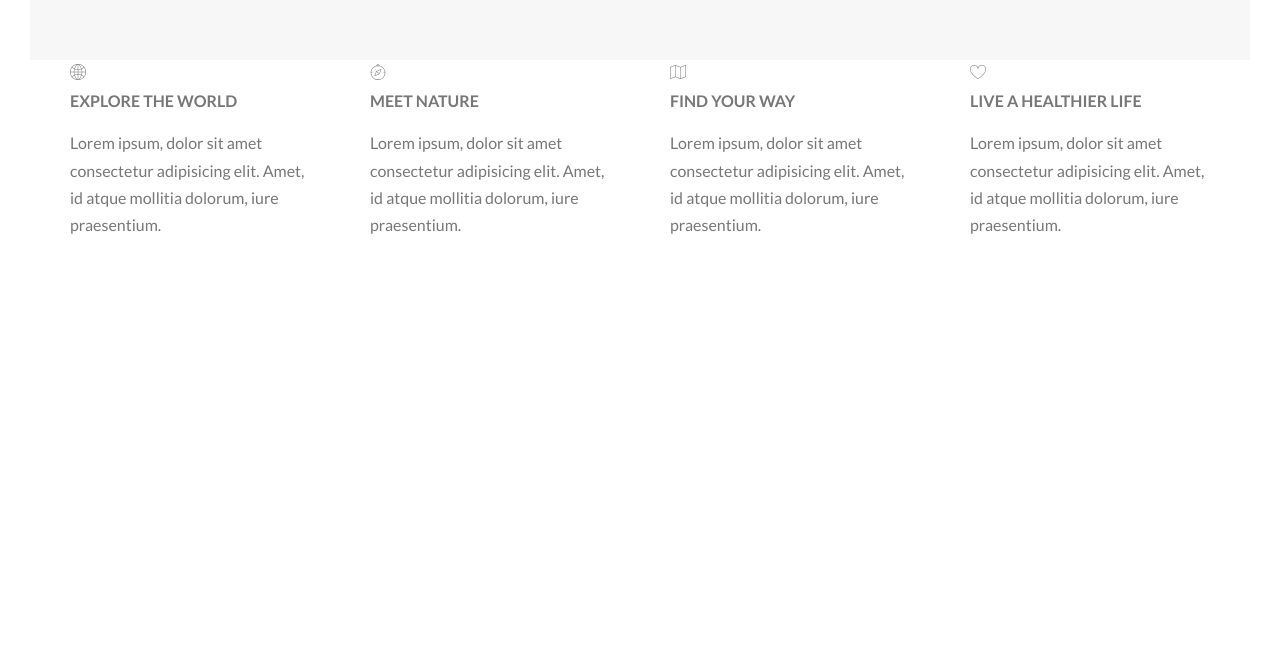
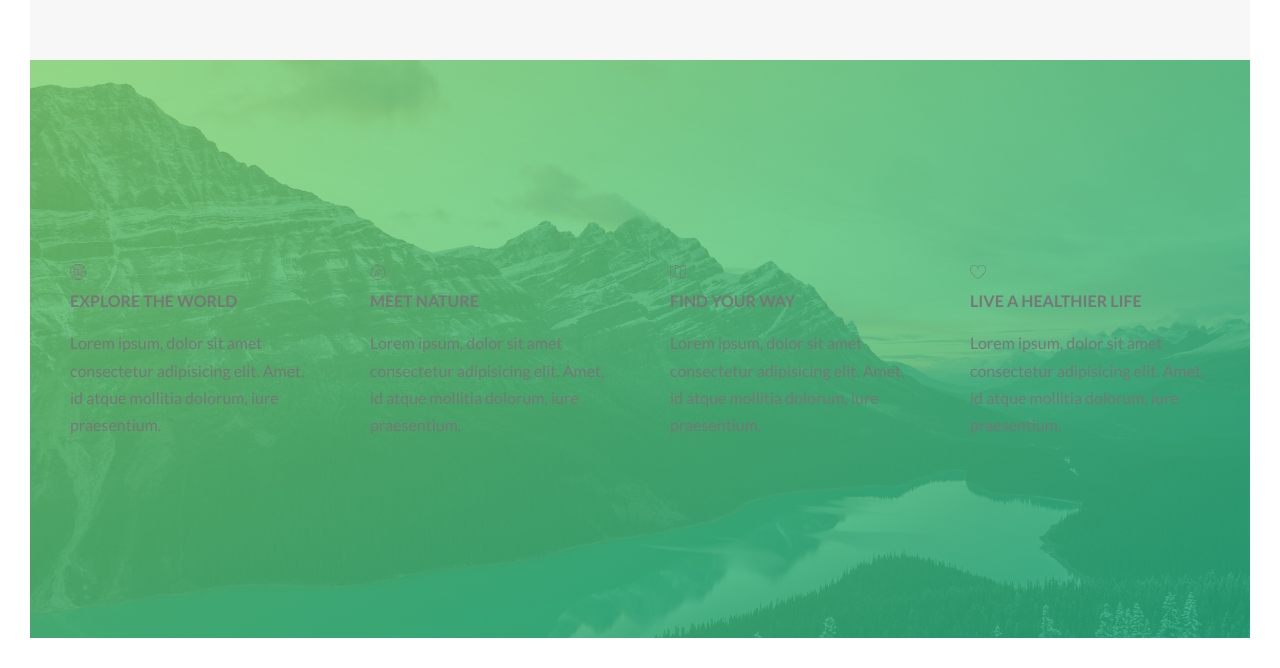
Before and after one commit to cristnascimento/css-natours, a website: page index.html in a window 1280 px wide. Shown: the part 1524-2192 px from the top of the page. Before the commit the page ends 1792 px from the top, so only its background shows below. Drawn offline with nearby package versions, Linux system fonts and the light colour scheme; files that its build step writes are made by us from their sources.

Commit message:
Adding styles for feature section. closes #27

```diff
--- a/sass/pages/_home.scss
+++ b/sass/pages/_home.scss
@@ -3,3 +3,10 @@
     padding: 25rem 0;
     margin-top: -20vh;
 }
+
+.section-features {
+    padding: 20rem 0;
+    background-image: linear-gradient(to right bottom, rgba($color-primary-light, 0.800), rgba($color-primary-dark, 0.800)),
+        url(../img/nat-4.jpg);
+    background-size: cover;
+}
```
